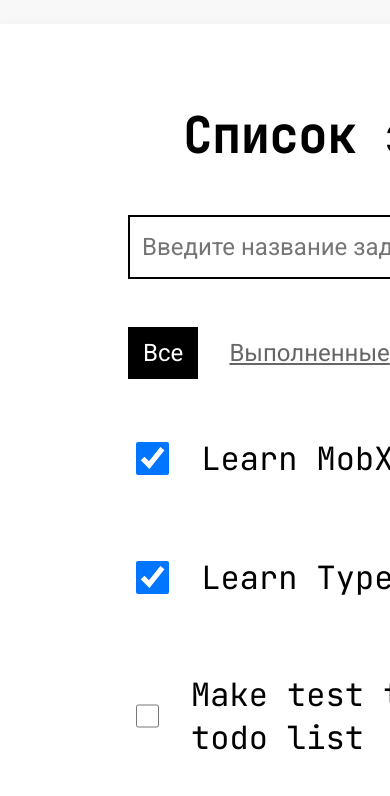
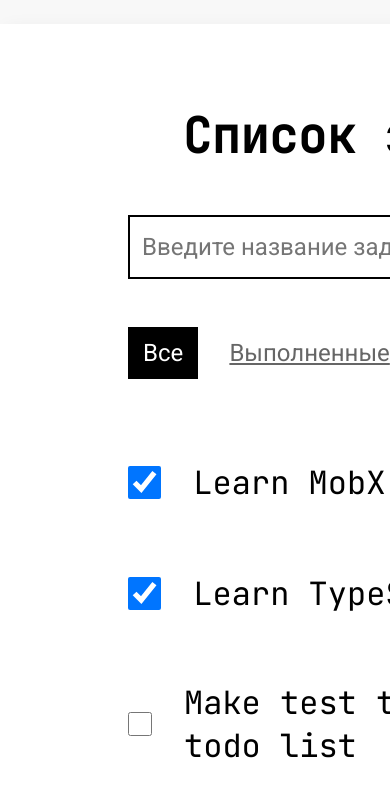
Before and after one commit to MakzaR/todo-react-mobx, a React (Create React App) app: page / in a window 390 px wide. Shown: the top 796 px of the page. Built offline with nearby package versions, Linux system fonts and the light colour scheme.

Commit message:
fixed todo list styles for mobile

```diff
--- a/src/components/TodoList/TodoList.module.scss
+++ b/src/components/TodoList/TodoList.module.scss
@@ -1,10 +1,25 @@
+$min-width: 1200px;
+
+$padding-desktop: 1.5em;
+$padding-mobile: 1em;
+
+$margin-desktop: 1.5em;
+$margin-mobile: 3em;
+
+$gap-desktop: 0.5em;
+
 .todoListContainer {
   display: flex;
   flex-direction: column;
-  gap: 8px;
 
-  margin-top: 24px;
-  padding: 0 24px;
+  margin-top: $margin-mobile;
+  padding: 0 $padding-mobile;
 
   text-align: left;
+
+  @media screen and (min-width: $min-width) {
+    margin-top: $margin-desktop;
+    padding: 0 $padding-desktop;
+    gap: $gap-desktop;
+  }
 }
--- a/src/store/todoStore.ts
+++ b/src/store/todoStore.ts
@@ -19,7 +19,7 @@
         }
     ];
 
-    filter = 'all';
+    filter: string = 'all';
 
     constructor() {
         makeAutoObservable(this);
```
